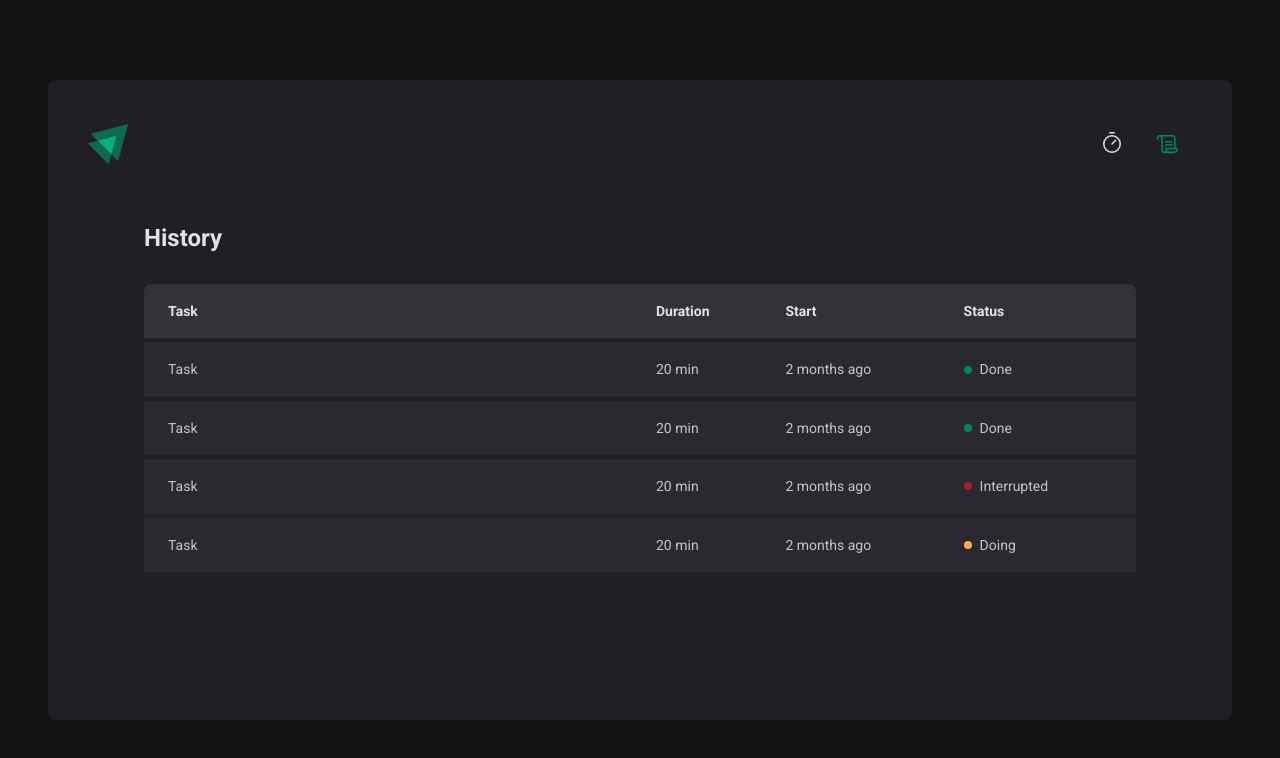
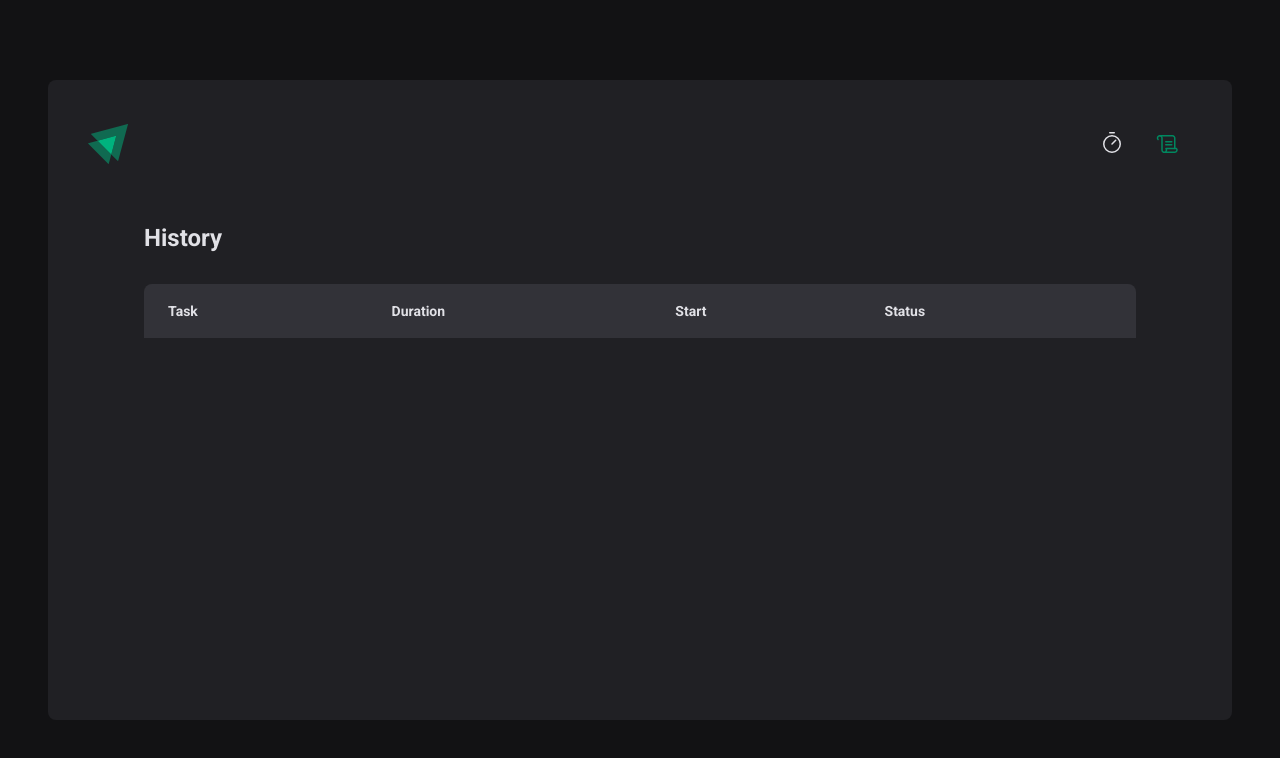
Before and after one commit to meanifreitas/ignite-timer, a React (Vite) app: page /history in a window 1280 px wide. Shown: the top 758 px of the page. Built offline with nearby package versions, Linux system fonts and the light colour scheme.

Commit message:
Cycles history feature

```diff
--- a/src/contexts/CyclesContext.tsx
+++ b/src/contexts/CyclesContext.tsx
@@ -52,7 +52,6 @@
     setCycles((state) => [...state, newCycle])
     setActiveCycleId(id)
     setSecondsPassed(0)
-    // reset()
   }
 
   function stopCycle() {
--- a/src/pages/History/index.tsx
+++ b/src/pages/History/index.tsx
@@ -1,6 +1,10 @@
+import { useContext } from 'react'
+import { formatDistanceToNow } from 'date-fns'
 import { HistoryContainer, HistoryList, Status } from './styles'
+import { CyclesContext } from '../../contexts/CyclesContext'
 
 export function History() {
+  const { cycles } = useContext(CyclesContext)
   return (
     <HistoryContainer>
       <h1>History</h1>
@@ -15,38 +19,28 @@
             </tr>
           </thead>
           <tbody>
-            <tr>
-              <td>Task</td>
-              <td>20 min</td>
-              <td>2 months ago</td>
-              <td>
-                <Status statusColor="green">Done</Status>
-              </td>
-            </tr>
-            <tr>
-              <td>Task</td>
-              <td>20 min</td>
-              <td>2 months ago</td>
-              <td>
-                <Status statusColor="green">Done</Status>
-              </td>
-            </tr>
-            <tr>
-              <td>Task</td>
-              <td>20 min</td>
-              <td>2 months ago</td>
-              <td>
-                <Status statusColor="red">Interrupted</Status>
-              </td>
-            </tr>
-            <tr>
-              <td>Task</td>
-              <td>20 min</td>
-              <td>2 months ago</td>
-              <td>
-                <Status statusColor="yellow">Doing</Status>
-              </td>
-            </tr>
+            {cycles.map((cycle) => {
+              return (
+                <tr key={cycle.id}>
+                  <td>{cycle.task}</td>
+                  <td>{cycle.time} min</td>
+                  <td>
+                    {formatDistanceToNow(cycle.startDate, { addSuffix: true })}
+                  </td>
+                  <td>
+                    {cycle.finishedDate && (
+                      <Status statusColor="green">Done</Status>
+                    )}
+                    {cycle.interruptedDate && (
+                      <Status statusColor="red">Interrupted</Status>
+                    )}
+                    {!cycle.finishedDate && !cycle.interruptedDate && (
+                      <Status statusColor="yellow">Doing</Status>
+                    )}
+                  </td>
+                </tr>
+              )
+            })}
           </tbody>
         </table>
       </HistoryList>
--- a/src/pages/Home/index.tsx
+++ b/src/pages/Home/index.tsx
@@ -25,14 +25,19 @@
     },
   })
 
-  const { /* reset, */ handleSubmit, watch } = newCycleForm
+  const { reset, handleSubmit, watch } = newCycleForm
+
+  function handleCreateNewCycle(data: NewCycleFormData) {
+    createNewCycle(data)
+    reset()
+  }
 
   const task = watch('task')
   const isSubmitDisabled = !task
 
   return (
     <HomeContainer>
-      <form onSubmit={handleSubmit(createNewCycle)}>
+      <form onSubmit={handleSubmit(handleCreateNewCycle)}>
         <FormProvider {...newCycleForm}>
           <NewCycleForm />
         </FormProvider>
```
